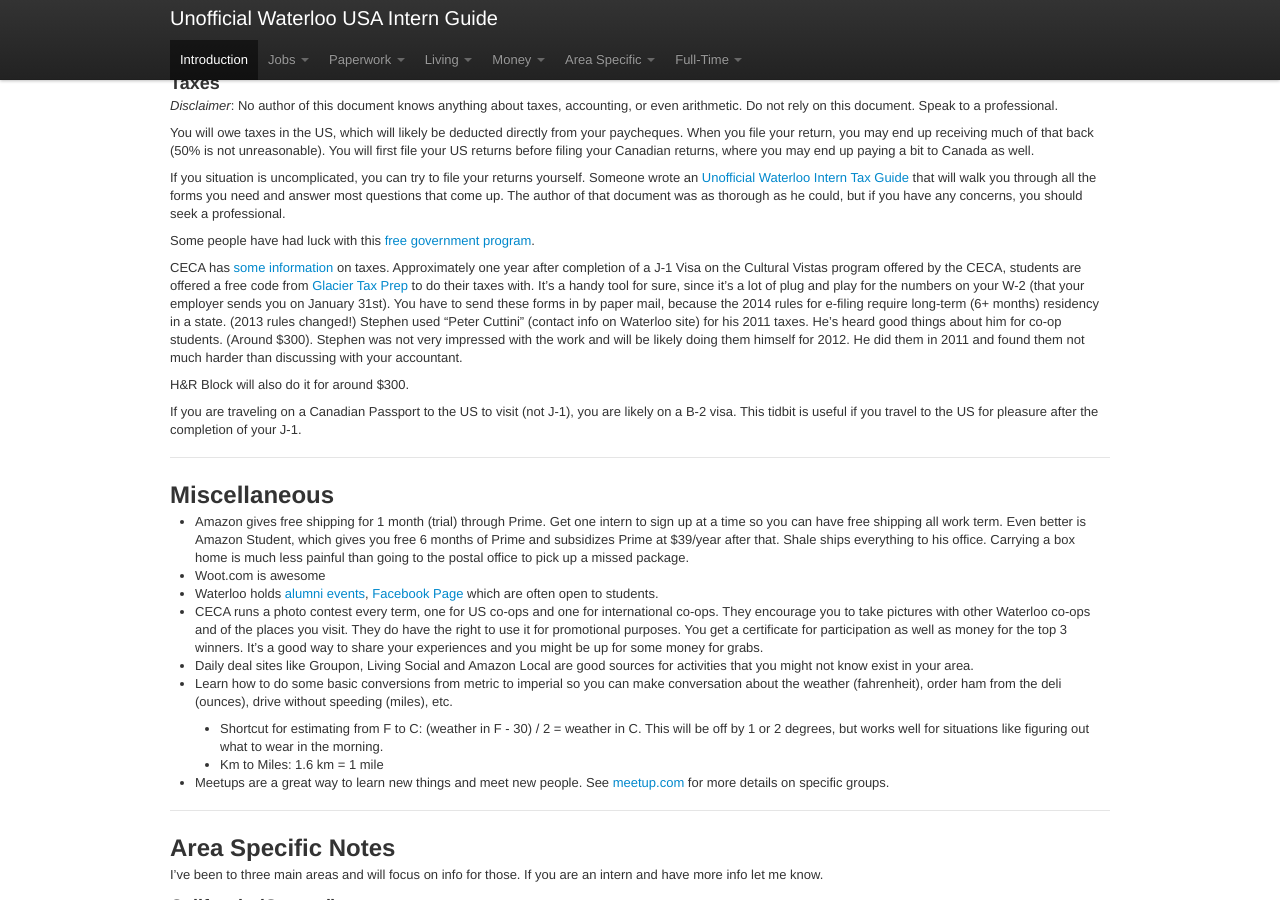
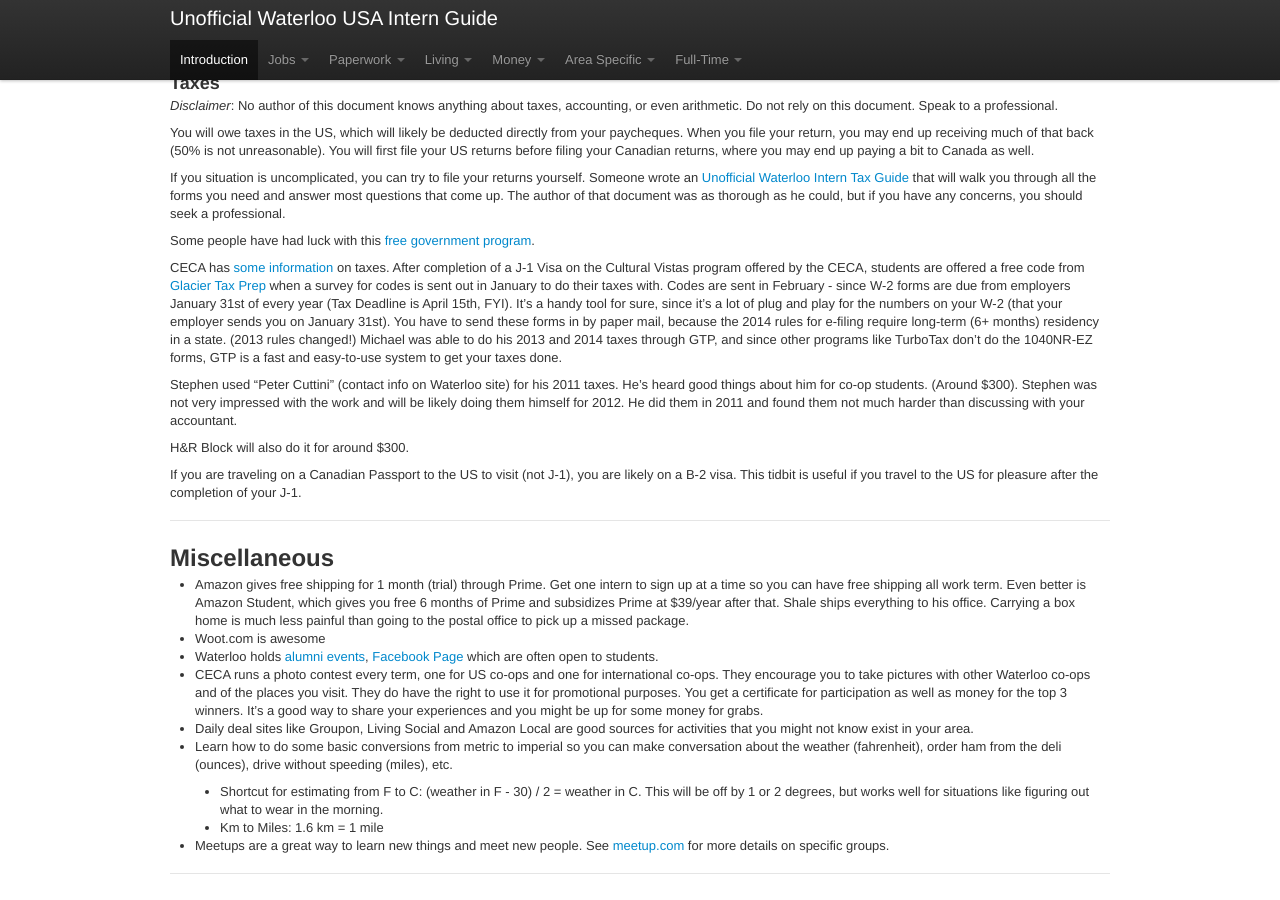
Before and after one commit to sholiday/Unofficial-Waterloo-USA-Intern-Guide, a Jekyll site: the page built from index.markdown, in a window 1280 px wide and 900 px high, scrolled down 8326 px. Built offline with Jekyll 4.4.1, drawn with Linux system fonts in a browser that asks for light colours; nearby versions of some CDN libraries; Markdown is read by kramdown in place of the engine named in the settings.

Commit message:
GTP clarifications for tax things

```diff
--- a/index.markdown
+++ b/index.markdown
@@ -683,8 +683,11 @@ have any concerns, you should seek a professional.
 Some people have had luck with this
 [free government program][IRS-FreeTaxReturn].
 
-CECA has [some information][CECA-USIncomeTax] on taxes. Approximately one year after completion of a J-1 Visa on the Cultural Vistas program offered by the CECA, students are offered a free code from [Glacier Tax Prep](https://www.glaciertax.com/) to do their taxes with.
+CECA has [some information][CECA-USIncomeTax] on taxes. After completion of a J-1 Visa on the Cultural Vistas program offered by the CECA, students are offered a free code from [Glacier Tax Prep](https://www.glaciertax.com/) when a survey for codes is sent out in January to do their taxes with.
+Codes are sent in February - since W-2 forms are due from employers January 31st of every year (Tax Deadline is April 15th, FYI).
 It's a handy tool for sure, since it's a lot of plug and play for the numbers on your W-2 (that your employer sends you on January 31st). You have to send these forms in by paper mail, because the 2014 rules for e-filing require long-term (6+ months) residency in a state. (2013 rules changed!)
+Michael was able to do his 2013 and 2014 taxes through GTP, and since other programs like TurboTax don't do the 1040NR-EZ forms, GTP is a fast and easy-to-use system to get your taxes done.
+
 Stephen used "Peter Cuttini" (contact info on Waterloo site) for his 2011 taxes.
 He's heard good things about him for co-op students. (Around $300).
 Stephen was not very impressed with the work and will be likely doing them
```
